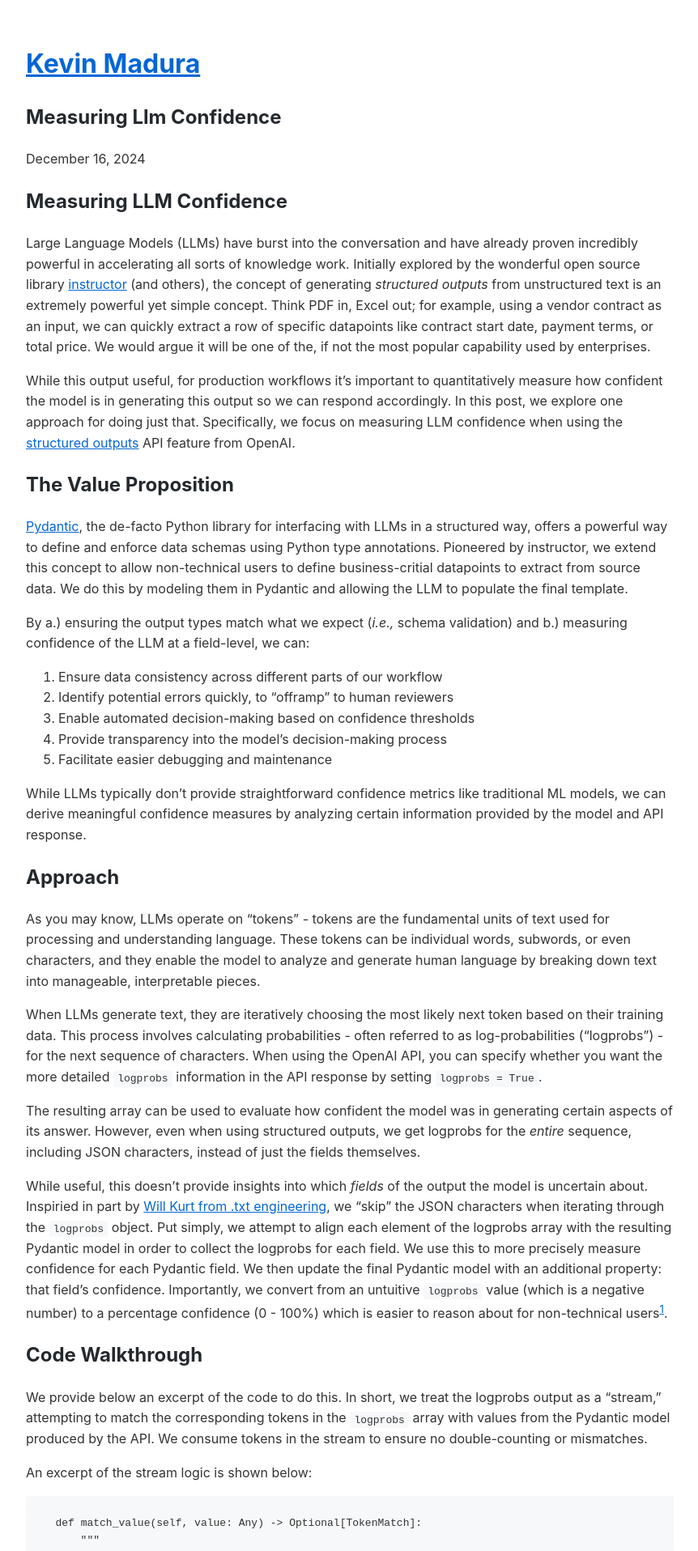
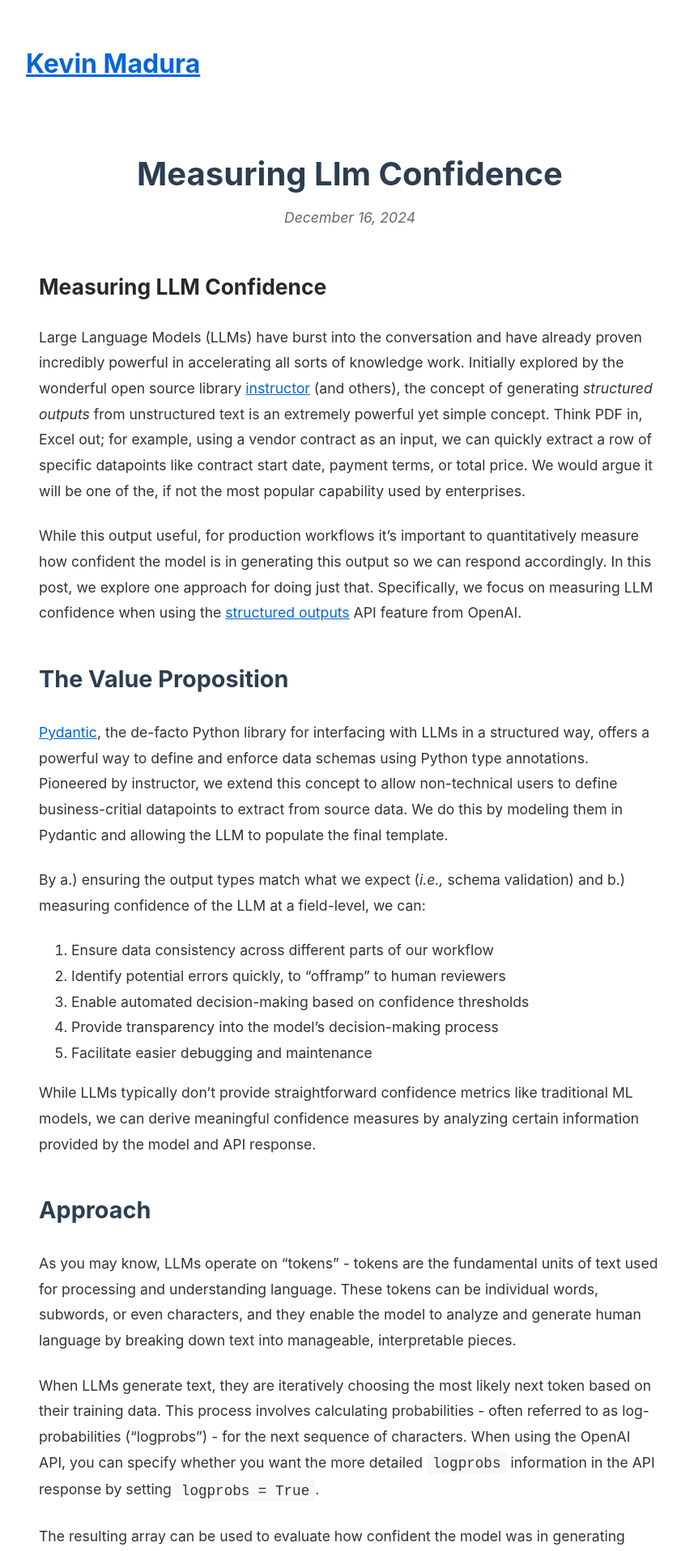
Before and after one commit to kmad/kmad.github.io, a Jekyll site: the page built from _posts/2024-12-16-Measuring-LLM-Confidence.md, in a window 1280 px wide. Shown: the top 1916 px of the page at 81% size, without its empty margins (208-1070 px from the left). Built offline with Jekyll 4.4.1, drawn with Linux system fonts in a browser that asks for light colours; our own code applies the rules of GitHub Pages for plain Markdown files.

Commit message:
Visual improvements

```diff
--- a/_layouts/post.html
+++ b/_layouts/post.html
@@ -1,8 +1,72 @@
 ---
 layout: default
 ---
-<article>
-    <h1>{{ page.title }}</h1>
-    <time datetime="{{ page.date | date_to_xmlschema }}">{{ page.date | date: "%B %d, %Y" }}</time>
-    {{ content }}
+<article class="post">
+    <header class="post-header">
+        <h1 class="post-title">{{ page.title }}</h1>
+        <time class="post-date" datetime="{{ page.date | date_to_xmlschema }}">{{ page.date | date: "%B %d, %Y" }}</time>
+    </header>
+
+    <div class="post-content">
+        {{ content }}
+    </div>
 </article>
+
+<style>
+    .post {
+        max-width: 800px;
+        margin: 0 auto;
+        padding: 2rem 1rem;
+    }
+
+    .post-header {
+        margin-bottom: 3rem;
+        text-align: center;
+    }
+
+    .post-title {
+        font-size: 2.5rem;
+        line-height: 1.2;
+        margin-bottom: 1rem;
+        color: #2c3e50;
+    }
+
+    .post-date {
+        display: block;
+        font-size: 1.1rem;
+        color: #666;
+        font-style: italic;
+    }
+
+    .post-content {
+        font-size: 1.1rem;
+        line-height: 1.8;
+        color: #333;
+    }
+
+    .post-content p {
+        margin-bottom: 1.5rem;
+    }
+
+    .post-content h2 {
+        font-size: 1.8rem;
+        margin: 2.5rem 0 1.5rem;
+        color: #2c3e50;
+    }
+
+    .post-content h3 {
+        font-size: 1.5rem;
+        margin: 2rem 0 1rem;
+        color: #2c3e50;
+    }
+
+    @media (max-width: 768px) {
+        .post {
+            padding: 1.5rem 1rem;
+        }
+
+        .post-title {
+            font-size: 2rem;
+        }
+    }
+</style>
```
